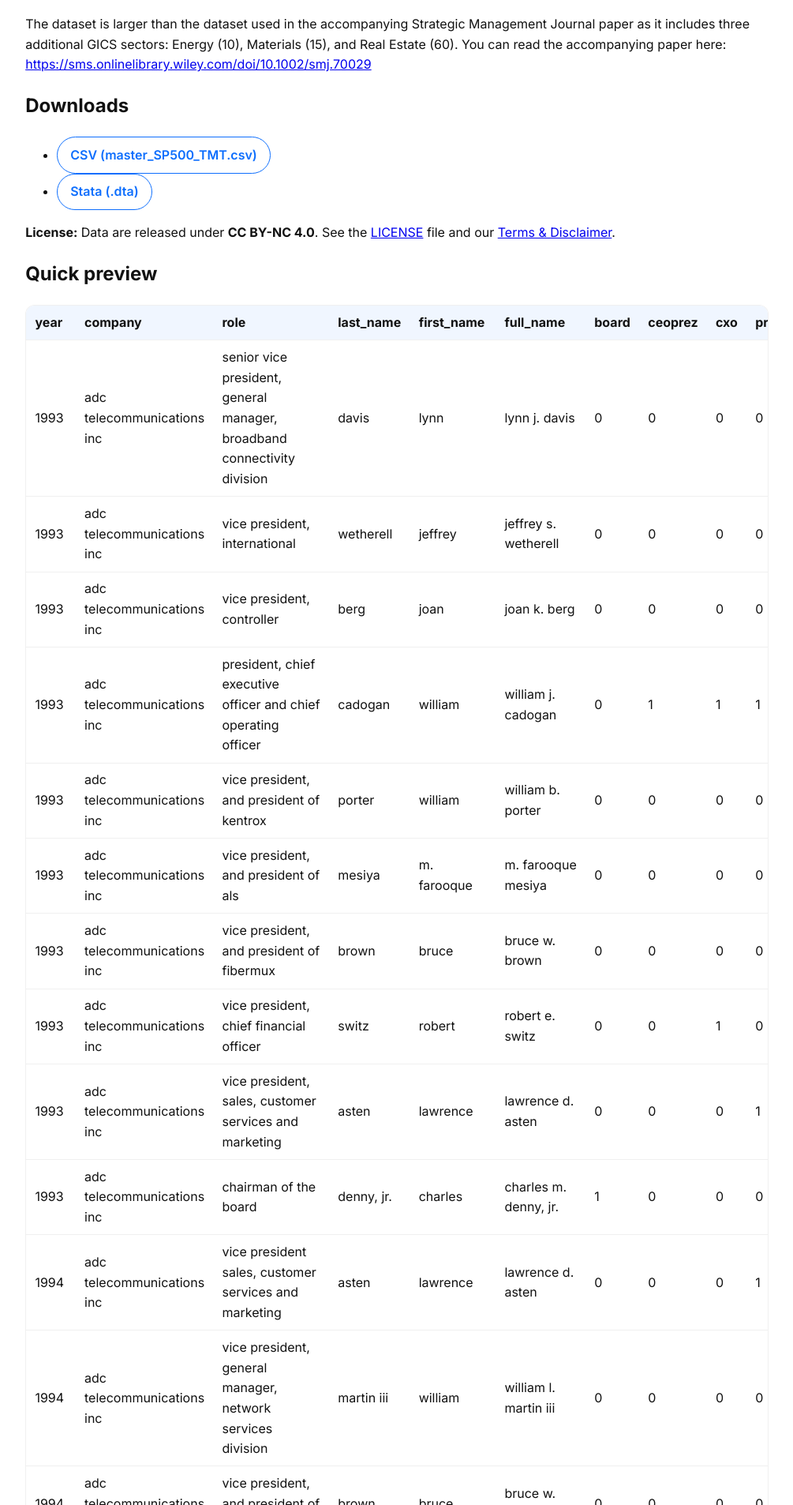
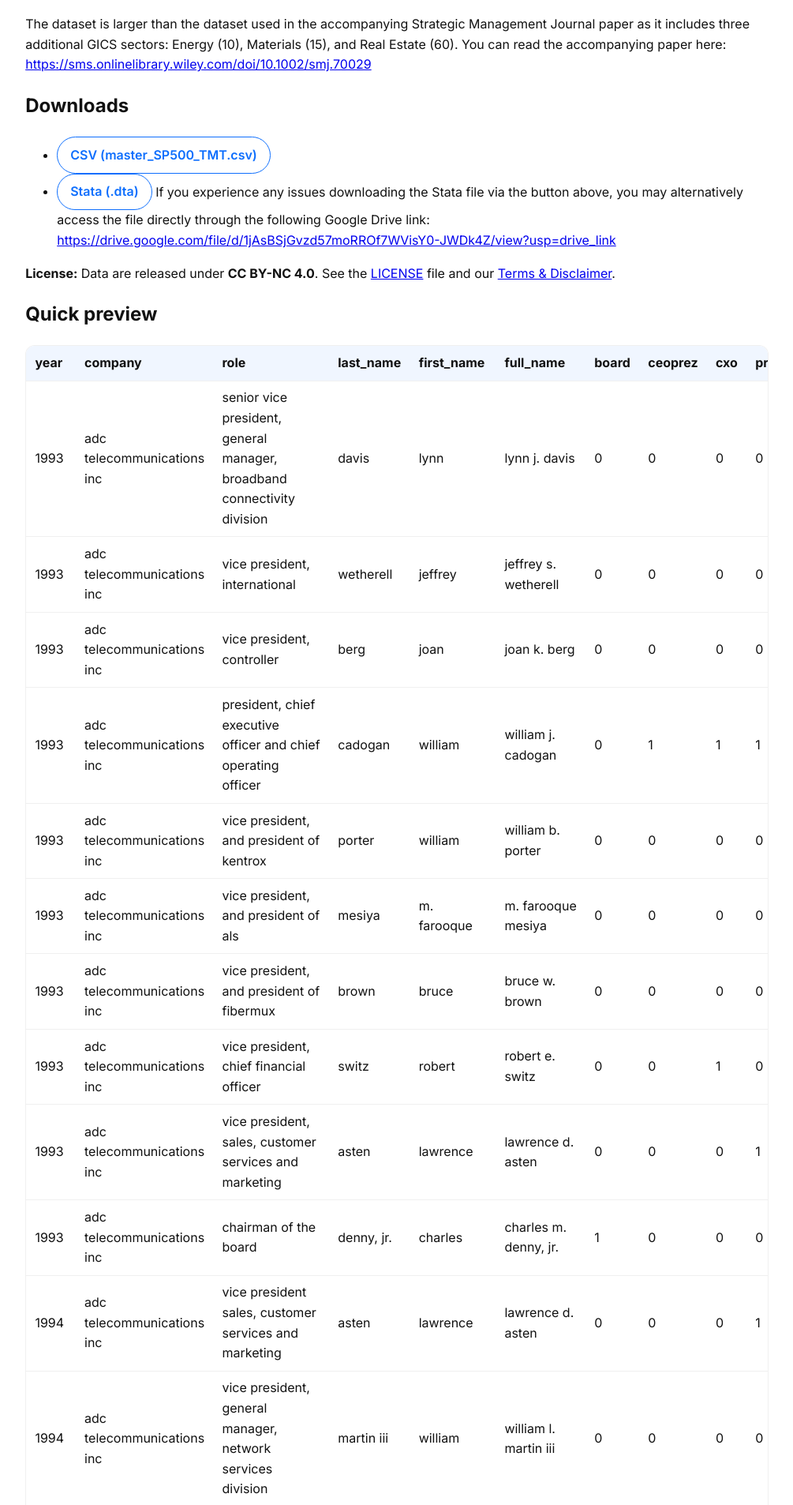
Before and after one commit to OrganizationDesign/homepage, a Jekyll site: the page built from index.md, in a window 1280 px wide. Shown: the part 1153-3059 px from the top of the page at 79% size, without its empty margins (137-1142 px from the left). Built offline with Jekyll 4.4.1, drawn with Linux system fonts in a browser that asks for light colours.

Commit message:
Include direct download link for Stata file
Added a Google Drive link for direct access to the Stata file.

```diff
--- a/index.md
+++ b/index.md
@@ -41,6 +41,8 @@
 ## Downloads
 - [CSV (master_SP500_TMT.csv)]({{ "/data/master_SP500_TMT.csv" | absolute_url }}){: .btn download="master_SP500_TMT.csv" type="text/csv" }
 - [Stata (.dta)]({{ "/data/master_SP500_TMT.dta" | absolute_url }}){: .btn download="master_SP500_TMT.dta" }
+If you experience any issues downloading the Stata file via the button above, you may alternatively access the file directly through the following Google Drive link:
+[https://drive.google.com/file/d/1jAsBSjGvzd57moRROf7WVisY0-JWDk4Z/view?usp=drive_link](https://drive.google.com/file/d/1jAsBSjGvzd57moRROf7WVisY0-JWDk4Z/view?usp=drive_link)
 
 **License:** Data are released under **CC BY-NC 4.0**.
 See the [LICENSE]({{ '/LICENSE' | absolute_url }}) file and our
```
